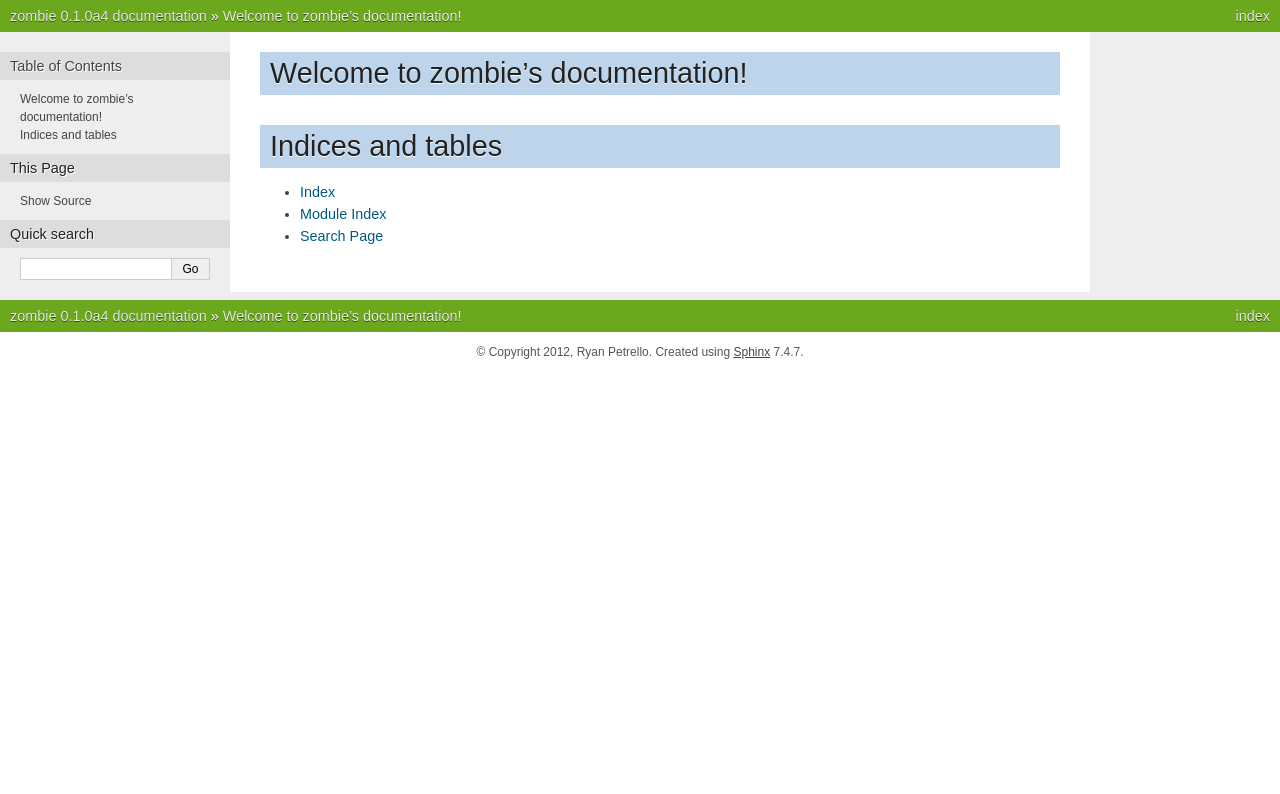
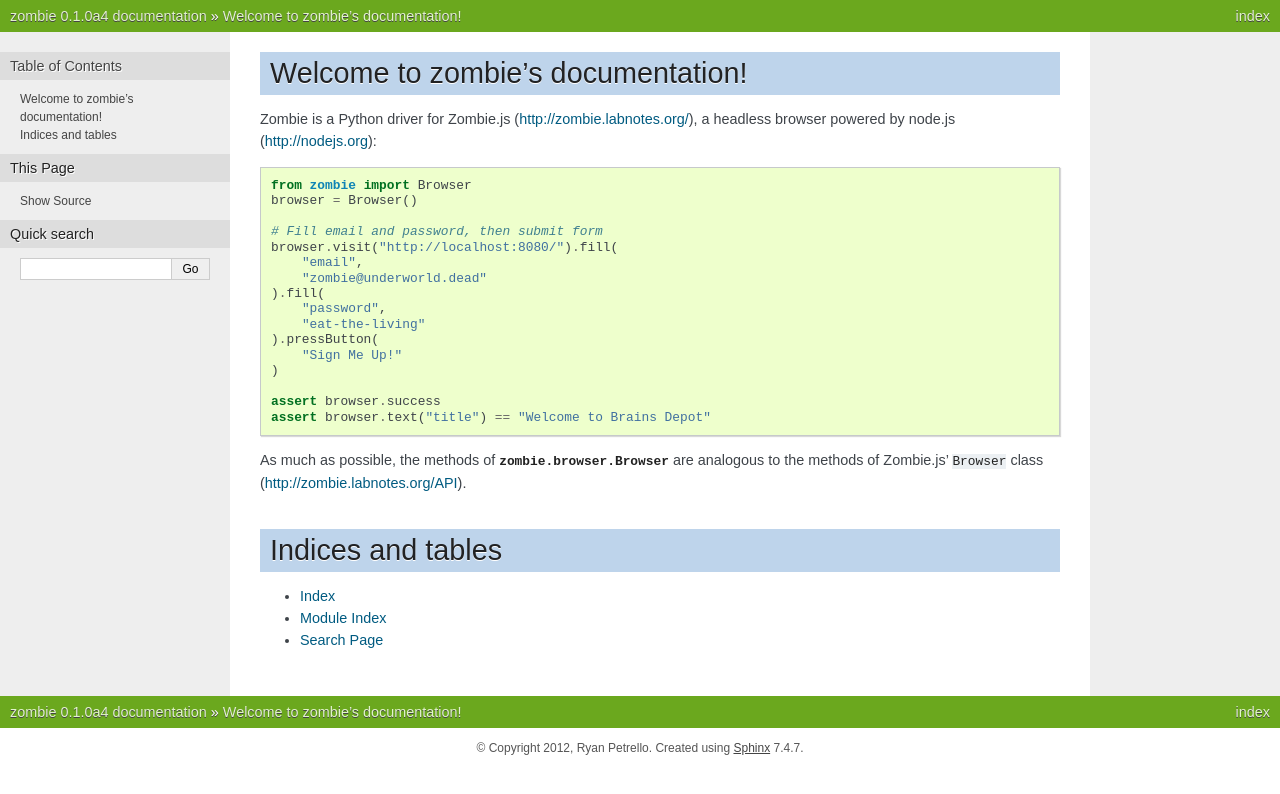
Before and after one commit to ryanpetrello/python-zombie, a Sphinx documentation site: the page built from doc/source/index.rst, in a window 1280 px wide. Shown: the top 794 px of the page. Built offline with Sphinx 7.4.7, drawn with Linux system fonts in a browser that asks for light colours; pages that are not in the unit, such as notebooks, are missing from menus.

Commit message:
More documentation updates.

```diff
--- a/doc/source/index.rst
+++ b/doc/source/index.rst
@@ -6,9 +6,29 @@
 Welcome to zombie's documentation!
 ========================================
 
-.. toctree::
-   :maxdepth: 2
+Zombie is a Python driver for Zombie.js (http://zombie.labnotes.org/), a headless browser
+powered by node.js (http://nodejs.org)::
 
+    from zombie import Browser
+    browser = Browser()
+
+    # Fill email and password, then submit form
+    browser.visit("http://localhost:8080/").fill(
+        "email",
+        "zombie@underworld.dead"
+    ).fill(
+        "password",
+        "eat-the-living"
+    ).pressButton(
+        "Sign Me Up!"
+    )
+
+    assert browser.success
+    assert browser.text("title") == "Welcome to Brains Depot"
+
+As much as possible, the methods of :class:`zombie.browser.Browser` are
+analogous to the methods of Zombie.js' ``Browser`` class
+(http://zombie.labnotes.org/API).
 
 Indices and tables
 ==================
```
